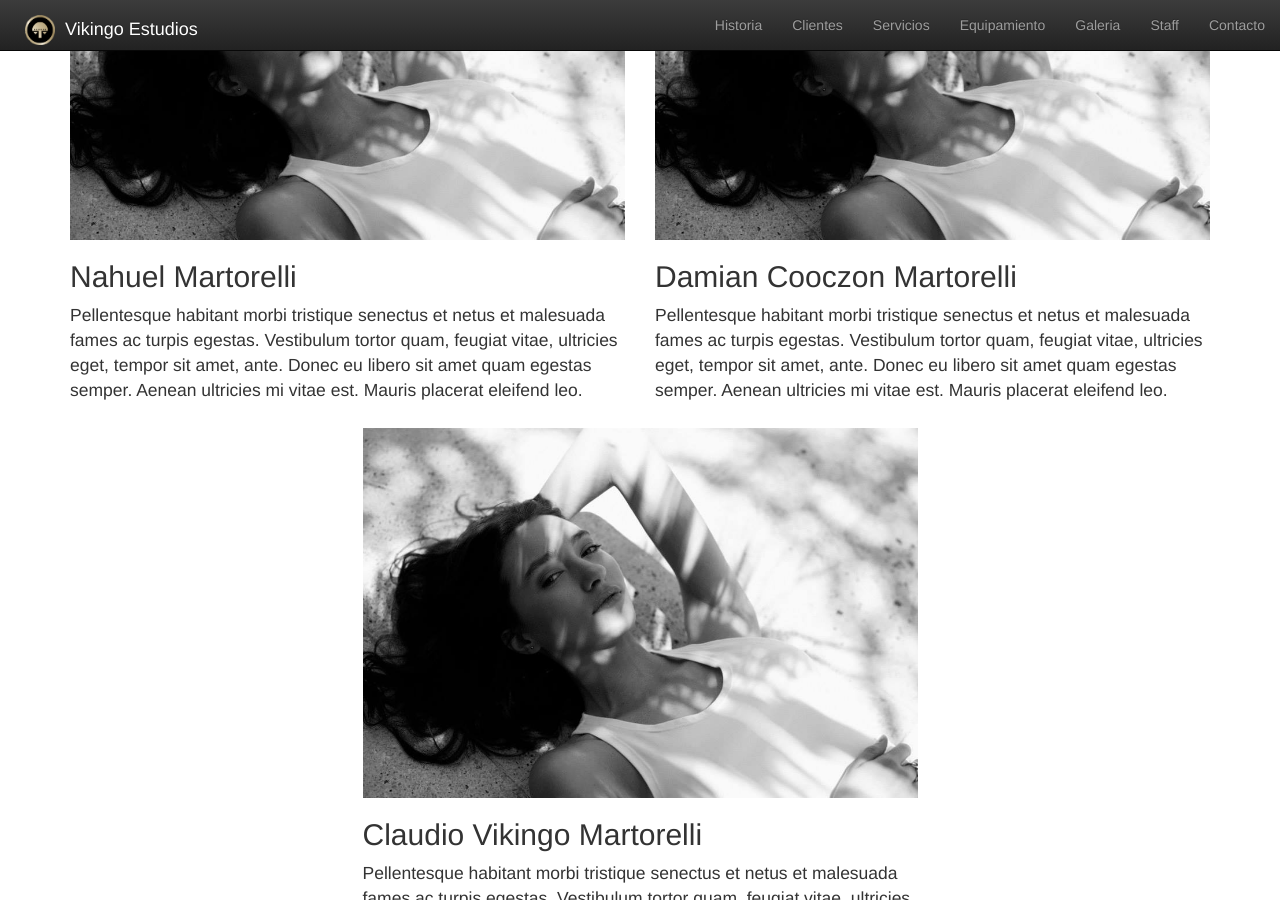
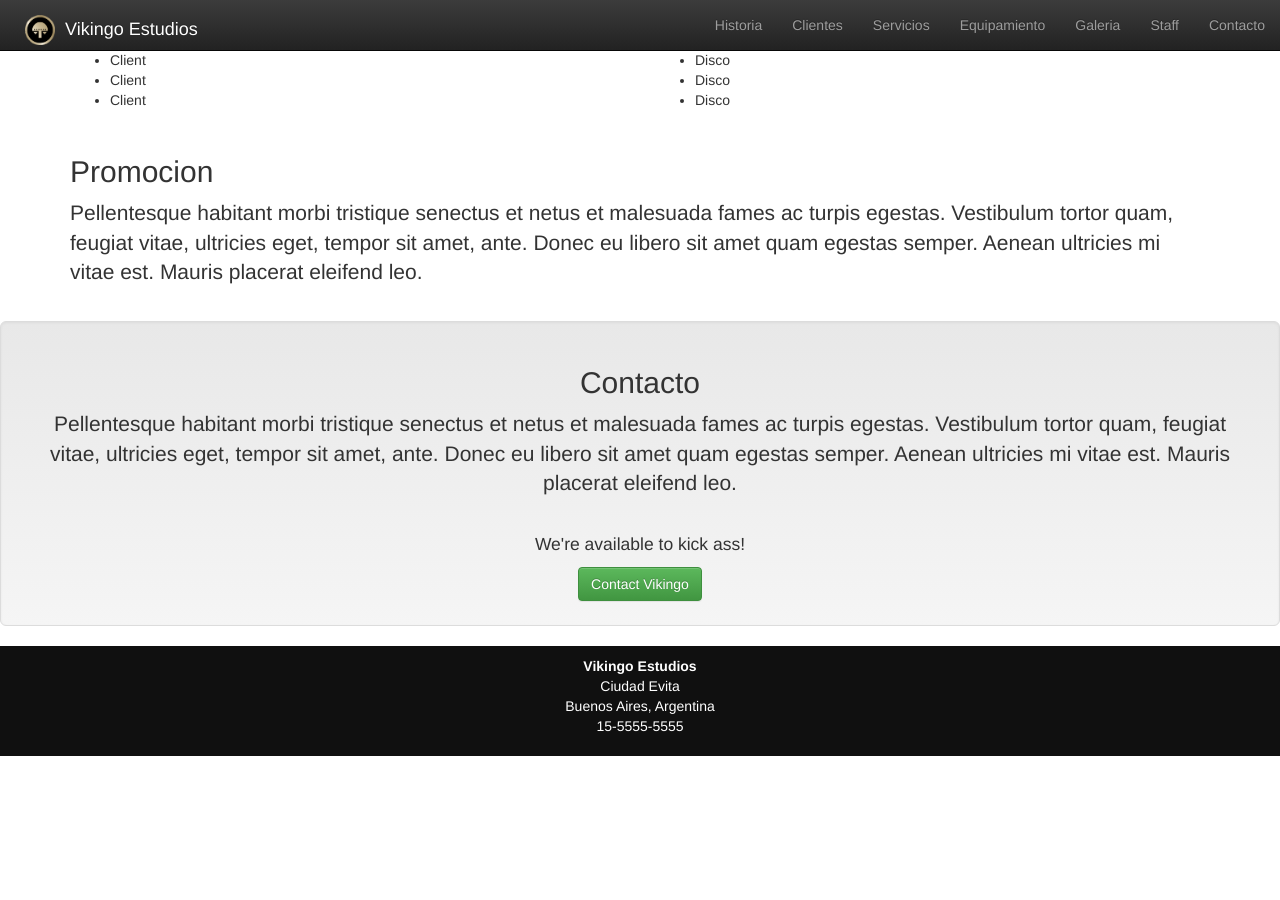
Before and after one commit to ryan258/vikingo, a Jekyll site: the page built from index.html, in a window 1280 px wide and 900 px high, scrolled down 4573 px. Built offline with Jekyll 4.4.1, drawn with Linux system fonts in a browser that asks for light colours; nearby versions of some CDN libraries; after the commit the page ends 5329 px from its top, so only the background shows below that; some of the changed text lies outside the part shown.

Commit message:
remove quiet solos block from home

```diff
--- a/index.html
+++ b/index.html
@@ -1,6 +1,17 @@
 ---
 layout: default
 ---
+
+<section class="intro">
+	<div class="container-fluid">
+			<div class="col-md-10 col-md-offset-1">
+				<div class="jumbotron">
+					<p>Roots is a digital creative agency that focuses on the entertainment industry. We know that well excuted online strategy can make a real difference. There are people out there looking for what you have to offer, we know how to help you get their attention.</p>
+
+				</div>
+			</div>
+	</div>
+</section>
 
 <div class="home">
 
@@ -133,6 +144,5 @@ layout: default
 	</div>
 </div>
 
-{% include quien-somos.html %}
 
 </div>
```
Also changed, not shown: 2 other files.
